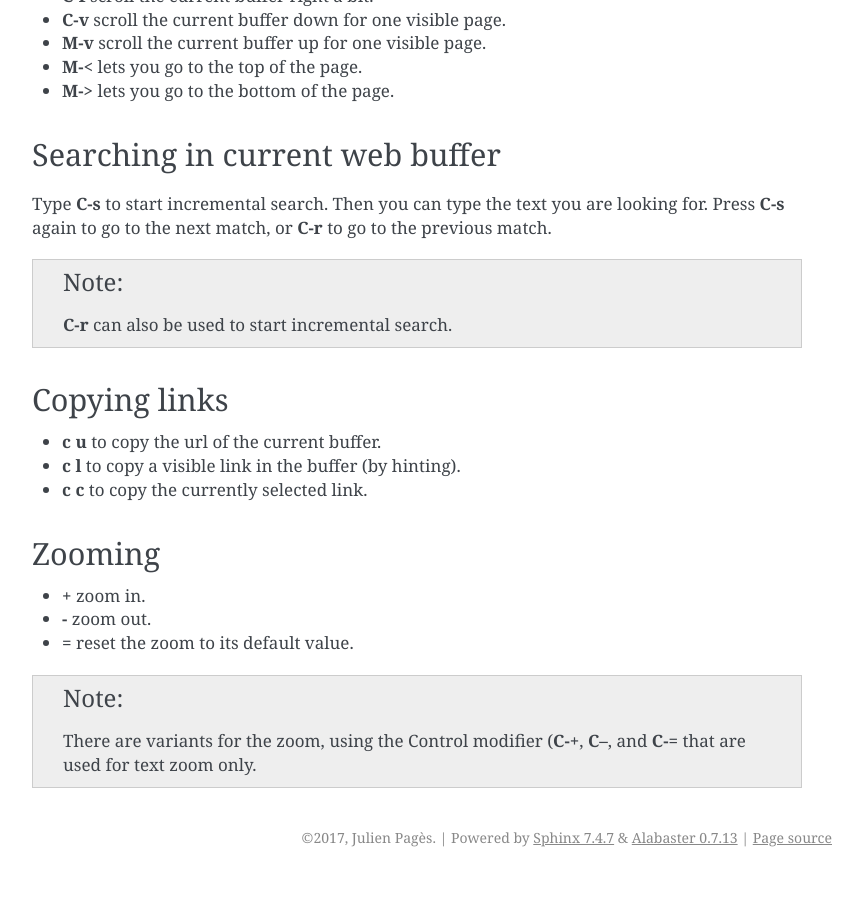
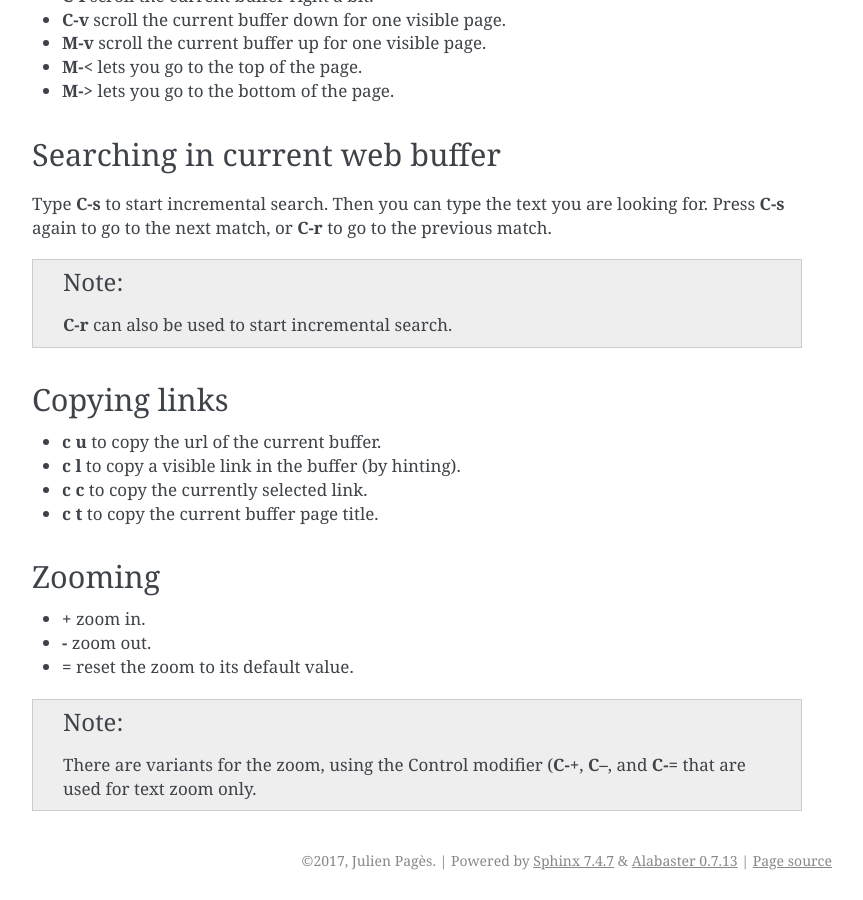
Before and after one commit to parkouss/webmacs, a Sphinx documentation site: the page built from docs/basic_usage.rst, in a window 1280 px wide and 900 px high, scrolled down 3539 px. Shown: the whole window, without its empty margins (333-1196 px from the left). Built offline with Sphinx 7.4.7, drawn with Linux system fonts in a browser that asks for light colours; pages that are not in the unit, such as notebooks, are missing from menus; before the commit the page ends 4416 px from its top, so only the background shows below that.

Commit message:
[doc] added c t documentation (copy title)

```diff
--- a/docs/basic_usage.rst
+++ b/docs/basic_usage.rst
@@ -217,6 +217,7 @@ Copying links
 - :key:`c u` to copy the url of the current buffer.
 - :key:`c l` to copy a visible link in the buffer (by hinting).
 - :key:`c c` to copy the currently selected link.
+- :key:`c t` to copy the current buffer page title.
 
 
 Zooming
```
